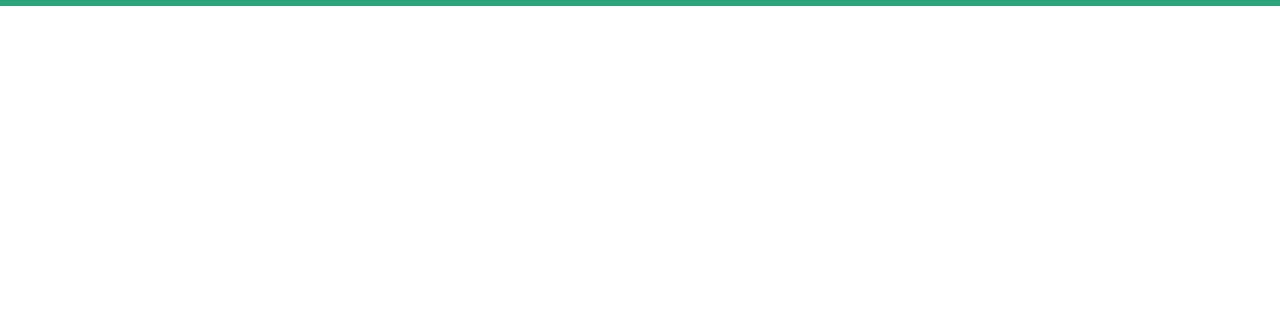
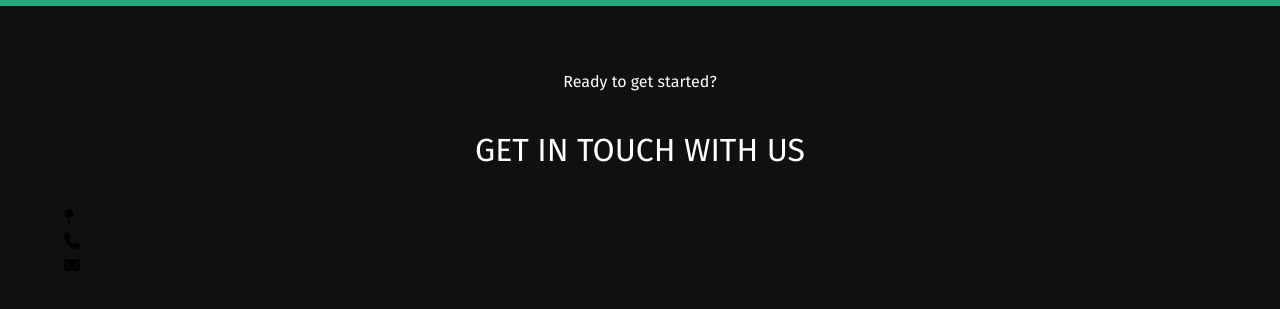
Before and after one commit to mclbdn/marketic, a React (Create React App) app: page / in a window 1280 px wide. Shown: the part 875-1184 px from the top of the page. Before the commit the page ends 881 px from the top, so only its background shows below. Built offline with nearby package versions, Linux system fonts and the light colour scheme; no server answers; the HTML template or start-up script is replaced by a standard one.

Commit message:
Add contact section and FA icons

```diff
--- a/package.json
+++ b/package.json
@@ -3,6 +3,9 @@
   "version": "0.1.0",
   "private": true,
   "dependencies": {
+    "@fortawesome/fontawesome-svg-core": "^1.3.0",
+    "@fortawesome/free-solid-svg-icons": "^6.0.0",
+    "@fortawesome/react-fontawesome": "^0.1.17",
     "@testing-library/jest-dom": "^5.16.2",
     "@testing-library/react": "^12.1.2",
     "@testing-library/user-event": "^13.5.0",
--- a/src/App.js
+++ b/src/App.js
@@ -4,6 +4,7 @@
 import { client } from "./client";
 import Features from "./components/Features";
 import Hero from "./components/Hero";
+import Contact from "./components/Contact";
 
 function App() {
   const [features, setFeatures] = useState([]);
@@ -22,6 +23,7 @@
     <div className="App">
       <Hero />
       <Features features={features} />
+      <Contact />
     </div>
   );
 }
--- /dev/null
+++ b/src/components/Contact.js
@@ -0,0 +1,27 @@
+import React from "react";
+
+import { FontAwesomeIcon } from "@fortawesome/react-fontawesome";
+import { faMapPin, faPhone, faEnvelope } from "@fortawesome/free-solid-svg-icons";
+
+const Contact = () => {
+  return (
+    <section className="contact-section">
+      <p>Ready to get started?</p>
+      <h1>GET IN TOUCH WITH US</h1>
+      <div className="direction-phone-email-container">
+        <div className="single-contact-wrapper">
+          <FontAwesomeIcon icon={faMapPin} />
+        </div>
+        <div className="single-contact-wrapper">
+          <FontAwesomeIcon icon={faPhone} />
+        </div>
+        <div className="single-contact-wrapper">
+          <FontAwesomeIcon icon={faEnvelope} />
+        </div>
+      </div>
+      <form></form>
+    </section>
+  );
+};
+
+export default Contact;
--- a/src/styles/_layout.scss
+++ b/src/styles/_layout.scss
@@ -150,3 +150,25 @@
 }
 
 // FEATURES END
+
+// CONTACT START
+
+.contact-section {
+  background-color: $black-color;
+  padding: 4rem 4rem;
+
+  h1,
+  p {
+    text-align: center;
+    color: $white-color;
+    margin-bottom: 2rem;
+  }
+
+  h1 {
+    font-weight: 400;
+    font-size: 2rem;
+  }
+
+}
+
+// CONTACT END
```
Also changed, not shown: src/styles/_components.scss (+7 -0 lines), 1 other file (tests, documents, lock files or other folders).
